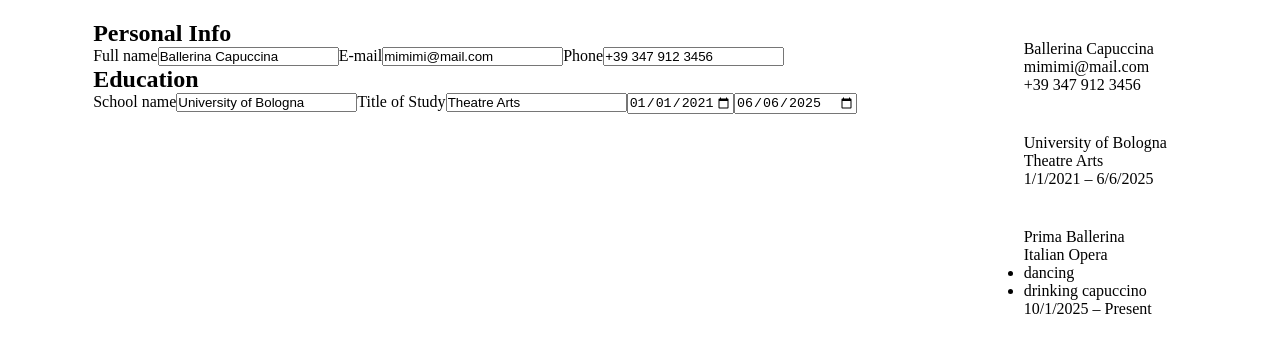
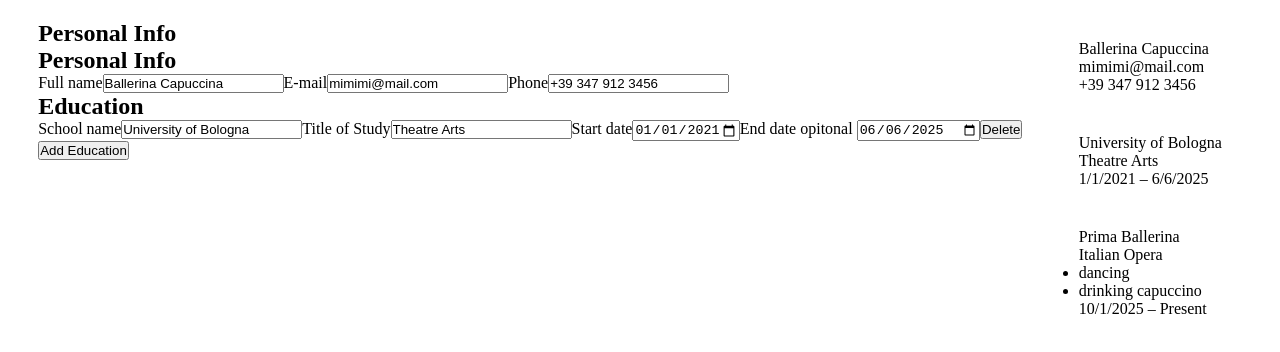
Before and after one commit to citronoiseau/cv-odin, a React (Vite) app: page / in a window 1280 px wide. Shown: the top 352 px of the page. Built offline with nearby package versions, Linux system fonts and the light colour scheme.

Commit message:
option to add more education

```diff
--- a/src/App.jsx
+++ b/src/App.jsx
@@ -1,9 +1,9 @@
-import './styles/App.css'
+import "./styles/App.css";
 import { useState } from "react";
-import PersonalForm from './components/PersonalForm'
-import EducationForm from './components/EducationForm'
+import PersonalForm from "./components/PersonalForm";
+import EducationForm from "./components/EducationForm";
 
-import Preview from './components/Preview';
+import Preview from "./components/Preview";
 
 const initialData = {
   personal: {
@@ -17,7 +17,7 @@ const initialData = {
       title: "Theatre Arts",
       startDate: "2021-01-01",
       endDate: "2025-06-06",
-      id: "uni-1"
+      id: "uni-1",
     },
   ],
   work: [
@@ -27,7 +27,7 @@ const initialData = {
       responsibilities: ["dancing", "drinking capuccino"],
       startDate: "2025-10-01",
       endDate: null,
-      id: "work-1"
+      id: "work-1",
     },
   ],
 };
@@ -35,14 +35,38 @@ const initialData = {
 function App() {
   const [formData, setFormData] = useState(initialData);
 
+  function addEducationSection() {
+    const uniNumber = formData.education.length + 1;
+    const newId = `uni-${uniNumber}`;
+    const newEducationEntry = {
+      name: "",
+      title: "",
+      startDate: "",
+      endDate: "",
+      id: newId,
+    };
+
+    setFormData({
+      ...formData,
+      education: [...formData.education, newEducationEntry],
+    });
+  }
+
   return (
     <div className="resume-container">
       <div className="resume-editor">
         <section className="personal-section">
-          <PersonalForm formData={formData} setFormData={setFormData} section="personal"/>
+          <h2>Personal Info</h2>
+          <PersonalForm
+            formData={formData}
+            setFormData={setFormData}
+            section="personal"
+          />
         </section>
         <section className="education-section">
-           {formData.education.map((uni) => (
+          <h2>Education</h2>
+          {formData.education.length > 0 &&
+            formData.education.map((uni) => (
               <EducationForm
                 key={uni.id}
                 formData={formData}
@@ -51,13 +75,17 @@ function App() {
                 section="education"
               />
             ))}
+          <button type="button" onClick={addEducationSection}>
+            {" "}
+            Add Education
+          </button>
         </section>
       </div>
       <div className="resume-preview">
         <Preview formData={formData} />
       </div>
     </div>
-  )
+  );
 }
 
-export default App
+export default App;
--- a/src/components/EducationForm.jsx
+++ b/src/components/EducationForm.jsx
@@ -1,23 +1,33 @@
+export default function Form({ formData, setFormData, uniId, section }) {
+  const currentUni = formData.education.find((uni) => uni.id === uniId);
 
-export default function Form({ formData, setFormData, uniId, section }) {
   const handleChange = (field, value) => {
-    const updatedArray = formData.education.map((item) =>
+    const updatedData = formData.education.map((item) =>
       item.id === uniId ? { ...item, [field]: value } : item
     );
+
     setFormData({
       ...formData,
-      [section]: updatedArray,
+      [section]: updatedData,
     });
   };
-  const currentUni = formData.education.find((uni) => uni.id === uniId);
+
+  function handleDelete() {
+    const updatedEducation = formData.education.filter(
+      (item) => item.id !== uniId
+    );
+
+    setFormData({
+      ...formData,
+      education: updatedEducation,
+    });
+  }
 
   const today = new Date().toISOString().split("T")[0];
   const startDate = currentUni.startDate || "1970-01-01";
 
   return (
     <form id="education-form">
-      <h2>Education</h2>
-
       <label htmlFor="name">School name</label>
       <input
         type="text"
@@ -36,7 +46,7 @@ export default function Form({ formData, setFormData, uniId, section }) {
         id="title"
       />
 
-      <label htmlFor="start"></label>
+      <label htmlFor="start">Start date</label>
       <input
         type="date"
         value={currentUni.startDate}
@@ -46,14 +56,18 @@ export default function Form({ formData, setFormData, uniId, section }) {
         max={today}
       />
 
-      <label htmlFor="end"></label>
+      <label htmlFor="end">End date</label>
+      <span> opitonal </span>
       <input
         type="date"
         value={currentUni.endDate}
-        onChange={(e) => handleChange("education", "endDate", e.target.value)}
+        onChange={(e) => handleChange("endDate", e.target.value)}
         id="end"
         min={startDate}
       />
+      <button type="button" onClick={handleDelete}>
+        Delete
+      </button>
     </form>
   );
 }
```
Lines whose indentation alone changed are shown as unchanged.
